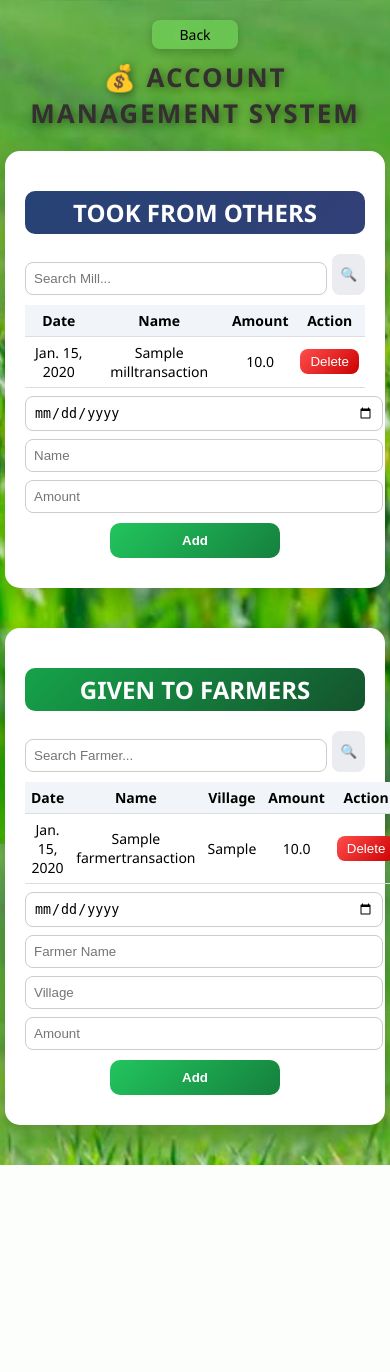
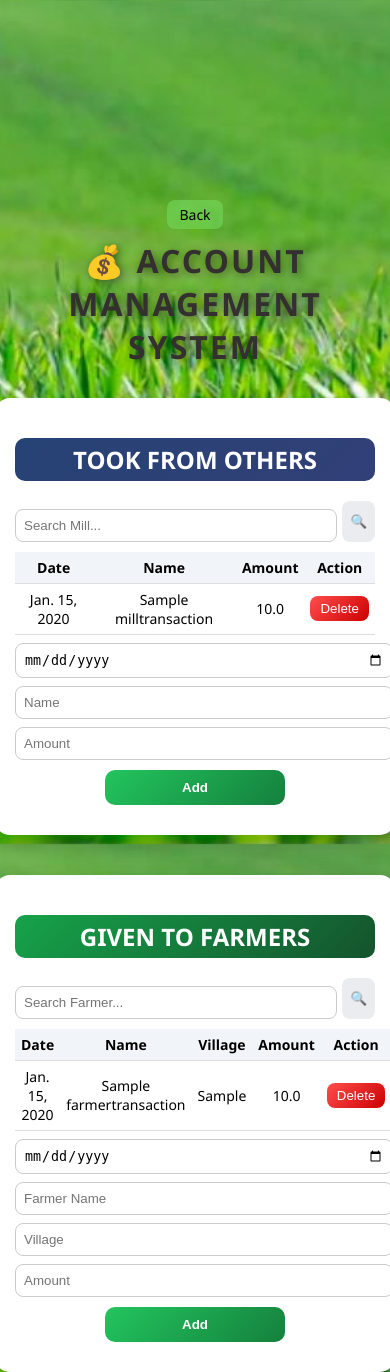
Before and after one commit to saireddy2005/agriportal, a Django app: page /account-management/ in a window 390 px wide. Before the commit the page ends 1165 px from the top, so only its background shows below. Run offline with Django 5.2, Linux system fonts and the light colour scheme; a user stored in the database is signed in; tables that the repository leaves empty hold one stand-in row (values such as "Sample post").

Commit message:
fixed mobile layout and back button and title

```diff
--- a/core/templates/core/account_management.html
+++ b/core/templates/core/account_management.html
@@ -11,50 +11,58 @@
             background: url("/media/paddy3.jpeg") no-repeat center center fixed;
             background-size: cover;
             min-height: 100vh;
+
+            /* ✅ CENTER EVERYTHING LOWER */
+            display: flex;
+            flex-direction: column;
+            justify-content: center;
+            align-items: center;
         }
 
-        /* 🔥 TOP SECTION */
-        .top-section {
-            margin-top: 20px;   /* ⬅️ keep everything at top */
+        /* ✅ BACK BUTTON (SMALL + CENTERED ABOVE TITLE) */
+        .back-btn {
+            background: rgba(118, 218, 93, 0.6);
+            color: black;
+            padding: 5px 12px;
+            border-radius: 8px;
+            text-decoration: none;
+            font-size: 14px;
+            margin-bottom: 10px;
         }
 
-        /* TITLE */
+        /* ✅ TITLE */
         .title {
             text-align: center;
             font-size: 32px;
             font-weight: bold;
-            margin-top: 10px;
             color: rgb(53, 48, 48);
             text-shadow: 2px 2px 10px rgba(0,0,0,0.5);
             letter-spacing: 2px;
+            margin-bottom: 30px;
         }
 
-        /* CONTAINER (TOP ALIGN FIX) */
+        /* CONTAINER */
         .container {
             display: flex;
             justify-content: center;
             gap: 40px;
-            margin-top: 30px;   /* ⬅️ closer to title */
             flex-wrap: wrap;
-            align-items: flex-start; /* ⬅️ IMPORTANT */
-            padding-bottom: 40px;
         }
 
         /* MOBILE FIX */
         @media (max-width: 768px) {
+            body {
+                justify-content: flex-start;
+                padding-top: 200px; /* ✅ pushes everything below white line */
+            }
+
             .container {
                 flex-direction: column;
                 align-items: center;
-                margin-top: 20px;
             }
 
             .box {
-                width: 85%;
-                max-width: 340px;
-            }
-
-            .title {
-                font-size: 26px;
+                width: 90%;
             }
         }
 
@@ -67,7 +75,6 @@
             box-shadow: 0 10px 25px rgba(0,0,0,0.2);
         }
 
-        /* HEADERS */
         .box h2 {
             text-align: center;
             padding: 5px;
@@ -83,7 +90,6 @@
             background: linear-gradient(135deg, #16a34a, #14532d);
         }
 
-        /* SEARCH */
         .search-bar {
             display: flex;
             gap: 5px;
@@ -100,13 +106,11 @@
         .search-btn {
             padding: 5px 8px;
             background: #ebecef;
-            color: white;
             border: none;
             border-radius: 8px;
             cursor: pointer;
         }
 
-        /* TABLE */
         table {
             width: 100%;
             border-collapse: collapse;
@@ -124,7 +128,6 @@
             background: #f1f5f9;
         }
 
-        /* INPUTS */
         input {
             width: 100%;
             padding: 8px;
@@ -133,7 +136,6 @@
             border: 1px solid #ccc;
         }
 
-        /* ADD BUTTON */
         .add-btn {
             width: 50%;
             margin: 10px auto;
@@ -147,7 +149,6 @@
             font-weight: bold;
         }
 
-        /* DELETE BUTTON */
         .delete-btn {
             background: linear-gradient(135deg, #ff4d4d, #cc0000);
             color: white;
@@ -157,42 +158,14 @@
             cursor: pointer;
         }
 
-        .delete-btn:hover {
-            transform: scale(1.05);
-        }
-
-        /* BACK BUTTON */
-        .back-btn {
-            display: block;
-            margin: 10px auto;
-            width: 70px;
-            text-align: center;
-
-            background: rgba(118, 218, 93, 0.6);
-            color: black;
-            padding: 5px 8px;
-            border-radius: 8px;
-            text-decoration: none;
-            font-weight: 500;
-            box-shadow: 0 3px 8px rgba(0,0,0,0.2);
-            font-size: 14px;
-            transition: 0.3s;
-        }
-
-        .back-btn:hover {
-            background: #7ad474;
-            transform: scale(1.05);
-        }
-
     </style>
 </head>
 
 <body>
 
-<div class="top-section">
-    <a href="{% url 'profile' %}" class="back-btn">Back</a>
-    <div class="title">💰 ACCOUNT MANAGEMENT SYSTEM</div>
-</div>
+<a href="{% url 'profile' %}" class="back-btn">Back</a>
+
+<div class="title">💰 ACCOUNT MANAGEMENT SYSTEM</div>
 
 <div class="container">
 
```
